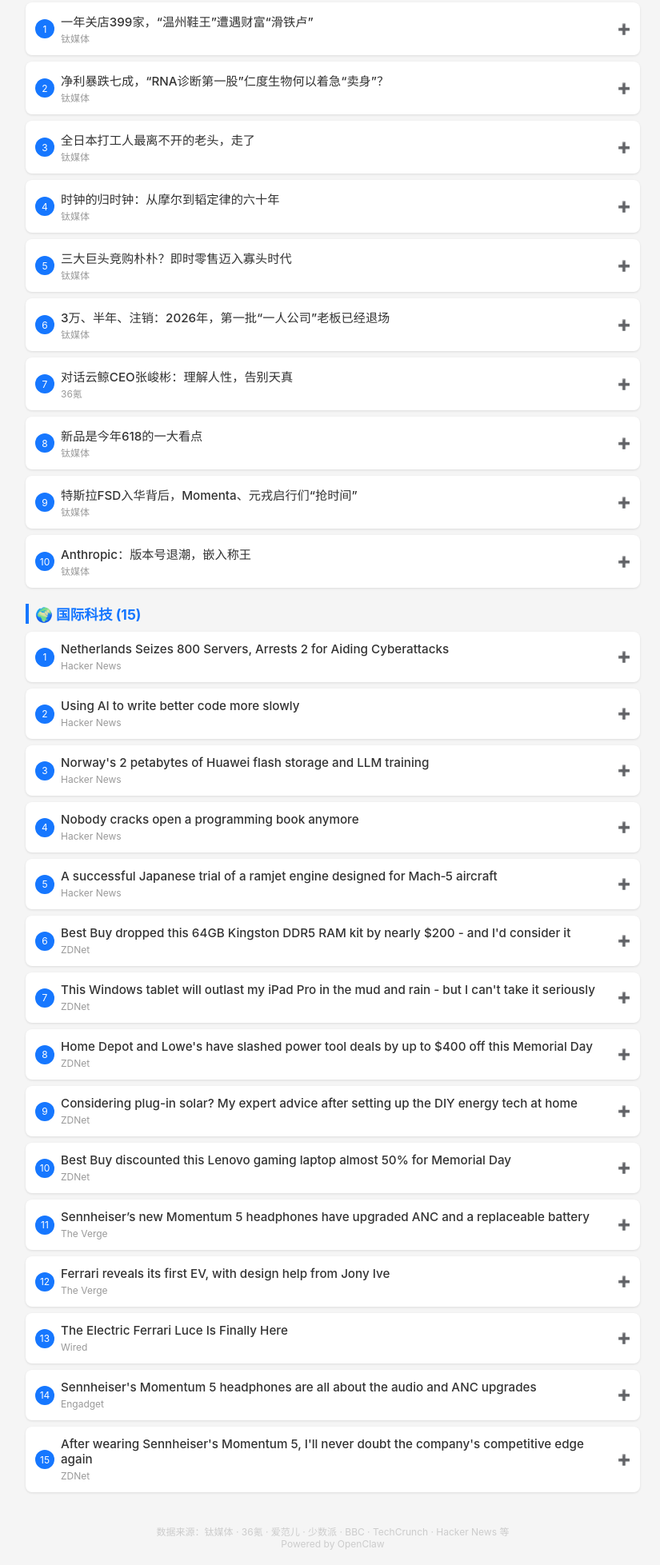
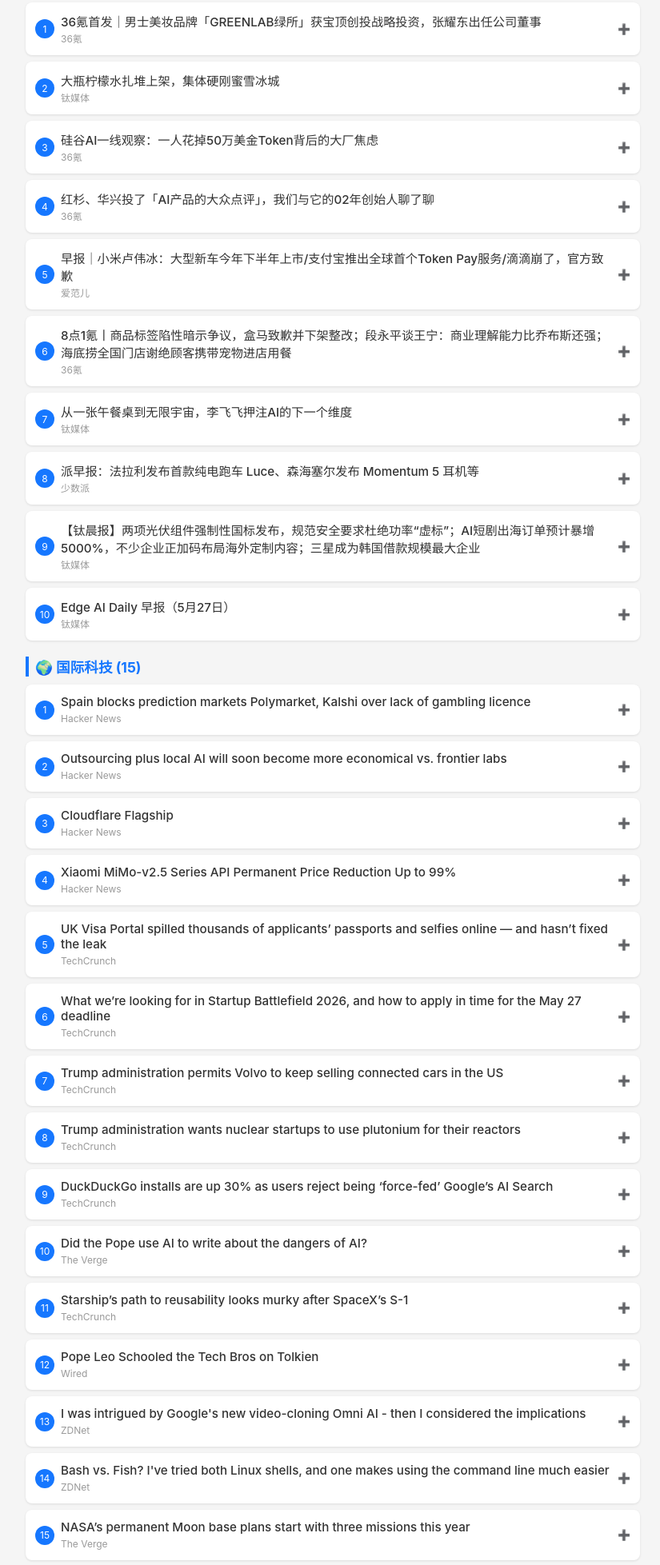
Before and after one commit to myhoze/daily-news, a plain HTML site: page index.html in a window 1280 px wide. Shown: the part 152-2109 px from the top of the page at 80% size, without its empty margins (224-1049 px from the left). Drawn offline with Linux system fonts and the light colour scheme.

Commit message:
update 2026-05-27

```diff
--- a/index.html
+++ b/index.html
@@ -3,7 +3,7 @@
 <head>
 <meta charset="UTF-8">
 <meta name="viewport" content="width=device-width, initial-scale=1.0">
-<title>每日新闻精选 - 2026年5月26日星期二</title>
+<title>每日新闻精选 - 2026年5月27日星期三</title>
 <style>
 *{margin:0;padding:0;box-sizing:border-box}
 body{font-family:-apple-system,BlinkMacSystemFont,"Segoe UI",Roboto,sans-serif;background:#f5f5f5;color:#333;max-width:800px;margin:0 auto;padding:16px}
@@ -26,7 +26,7 @@
 </head>
 <body>
 <h1>📰 每日新闻精选</h1>
-<p class="meta">2026年5月26日星期二 · 由 TecManager 🎯 自动生成</p>
+<p class="meta">2026年5月27日星期三 · 由 TecManager 🎯 自动生成</p>
 
 <h2>🇨🇳 国内科技 (10)</h2>
 
@@ -34,8 +34,8 @@
       <div class="card-header" onclick="this.parentElement.classList.toggle('open')">
         <span class="idx">1</span>
         <div class="card-title">
-          <a href="https://www.tmtpost.com/8001769.html" target="_blank">一年关店399家，“温州鞋王”遭遇财富“滑铁卢”</a>
-          <span class="source">钛媒体</span>
+          <a href="https://36kr.com/p/3825817310368385?f=rss" target="_blank">36氪首发｜男士美妆品牌「GREENLAB绿所」获宝顶创投战略投资，张耀东出任公司董事</a>
+          <span class="source">36氪</span>
         </div>
         <span class="toggle">➕</span>
       </div>
@@ -46,7 +46,7 @@
       <div class="card-header" onclick="this.parentElement.classList.toggle('open')">
         <span class="idx">2</span>
         <div class="card-title">
-          <a href="https://www.tmtpost.com/8001751.html" target="_blank">净利暴跌七成，“RNA诊断第一股”仁度生物何以着急“卖身”？</a>
+          <a href="https://www.tmtpost.com/8003742.html" target="_blank">大瓶柠檬水扎堆上架，集体硬刚蜜雪冰城</a>
           <span class="source">钛媒体</span>
         </div>
         <span class="toggle">➕</span>
@@ -58,8 +58,8 @@
       <div class="card-header" onclick="this.parentElement.classList.toggle('open')">
         <span class="idx">3</span>
         <div class="card-title">
-          <a href="https://www.tmtpost.com/8001743.html" target="_blank">全日本打工人最离不开的老头，走了</a>
-          <span class="source">钛媒体</span>
+          <a href="https://36kr.com/p/3826390617870984?f=rss" target="_blank">硅谷AI一线观察：一人花掉50万美金Token背后的大厂焦虑</a>
+          <span class="source">36氪</span>
         </div>
         <span class="toggle">➕</span>
       </div>
@@ -70,8 +70,8 @@
       <div class="card-header" onclick="this.parentElement.classList.toggle('open')">
         <span class="idx">4</span>
         <div class="card-title">
-          <a href="https://www.tmtpost.com/8001969.html" target="_blank">时钟的归时钟：从摩尔到韬定律的六十年</a>
-          <span class="source">钛媒体</span>
+          <a href="https://36kr.com/p/3826385821192841?f=rss" target="_blank">红杉、华兴投了「AI产品的大众点评」，我们与它的02年创始人聊了聊</a>
+          <span class="source">36氪</span>
         </div>
         <span class="toggle">➕</span>
       </div>
@@ -82,8 +82,8 @@
       <div class="card-header" onclick="this.parentElement.classList.toggle('open')">
         <span class="idx">5</span>
         <div class="card-title">
-          <a href="https://www.tmtpost.com/8001980.html" target="_blank">三大巨头竞购朴朴？即时零售迈入寡头时代</a>
-          <span class="source">钛媒体</span>
+          <a href="https://www.ifanr.com/1667026?utm_source=rss&utm_medium=rss&utm_campaign=" target="_blank">早报｜小米卢伟冰：大型新车今年下半年上市/支付宝推出全球首个Token Pay服务/滴滴崩了，官方致歉</a>
+          <span class="source">爱范儿</span>
         </div>
         <span class="toggle">➕</span>
       </div>
@@ -94,8 +94,8 @@
       <div class="card-header" onclick="this.parentElement.classList.toggle('open')">
         <span class="idx">6</span>
         <div class="card-title">
-          <a href="https://www.tmtpost.com/8002011.html" target="_blank">3万、半年、注销：2026年，第一批“一人公司”老板已经退场</a>
-          <span class="source">钛媒体</span>
+          <a href="https://36kr.com/p/3826779946930822?f=rss" target="_blank">8点1氪丨商品标签陷性暗示争议，盒马致歉并下架整改；段永平谈王宁：商业理解能力比乔布斯还强；海底捞全国门店谢绝顾客携带宠物进店用餐</a>
+          <span class="source">36氪</span>
         </div>
         <span class="toggle">➕</span>
       </div>
@@ -106,8 +106,8 @@
       <div class="card-header" onclick="this.parentElement.classList.toggle('open')">
         <span class="idx">7</span>
         <div class="card-title">
-          <a href="https://36kr.com/p/3824244844859525?f=rss" target="_blank">对话云鲸CEO张峻彬：理解人性，告别天真</a>
-          <span class="source">36氪</span>
+          <a href="https://www.tmtpost.com/8001563.html" target="_blank">从一张午餐桌到无限宇宙，李飞飞押注AI的下一个维度</a>
+          <span class="source">钛媒体</span>
         </div>
         <span class="toggle">➕</span>
       </div>
@@ -118,8 +118,8 @@
       <div class="card-header" onclick="this.parentElement.classList.toggle('open')">
         <span class="idx">8</span>
         <div class="card-title">
-          <a href="https://www.tmtpost.com/8001768.html" target="_blank">新品是今年618的一大看点</a>
-          <span class="source">钛媒体</span>
+          <a href="https://sspai.com/post/110297" target="_blank">派早报：法拉利发布首款纯电跑车 Luce、森海塞尔发布 Momentum 5 耳机等</a>
+          <span class="source">少数派</span>
         </div>
         <span class="toggle">➕</span>
       </div>
@@ -130,7 +130,7 @@
       <div class="card-header" onclick="this.parentElement.classList.toggle('open')">
         <span class="idx">9</span>
         <div class="card-title">
-          <a href="https://www.tmtpost.com/8001535.html" target="_blank">特斯拉FSD入华背后，Momenta、元戎启行们“抢时间”</a>
+          <a href="https://www.tmtpost.com/8003571.html" target="_blank">【钛晨报】两项光伏组件强制性国标发布，规范安全要求杜绝功率“虚标”；AI短剧出海订单预计暴增5000%，不少企业正加码布局海外定制内容；三星成为韩国借款规模最大企业</a>
           <span class="source">钛媒体</span>
         </div>
         <span class="toggle">➕</span>
@@ -142,7 +142,7 @@
       <div class="card-header" onclick="this.parentElement.classList.toggle('open')">
         <span class="idx">10</span>
         <div class="card-title">
-          <a href="https://www.tmtpost.com/8001748.html" target="_blank">Anthropic：版本号退潮，嵌入称王</a>
+          <a href="https://www.tmtpost.com/8003701.html" target="_blank">Edge AI Daily 早报（5月27日）</a>
           <span class="source">钛媒体</span>
         </div>
         <span class="toggle">➕</span>
@@ -156,7 +156,7 @@
       <div class="card-header" onclick="this.parentElement.classList.toggle('open')">
         <span class="idx">1</span>
         <div class="card-title">
-          <a href="https://krebsonsecurity.com/2026/05/netherlands-seizes-800-servers-arrests-2-for-aiding-cyberattacks/" target="_blank">Netherlands Seizes 800 Servers, Arrests 2 for Aiding Cyberattacks</a>
+          <a href="https://www.reuters.com/business/spain-blocks-prediction-markets-polymarket-kalshi-over-lack-gambling-licences-2026-05-26/" target="_blank">Spain blocks prediction markets Polymarket, Kalshi over lack of gambling licence</a>
           <span class="source">Hacker News</span>
         </div>
         <span class="toggle">➕</span>
@@ -168,7 +168,7 @@
       <div class="card-header" onclick="this.parentElement.classList.toggle('open')">
         <span class="idx">2</span>
         <div class="card-title">
-          <a href="https://nolanlawson.com/2026/05/25/using-ai-to-write-better-code-more-slowly/" target="_blank">Using AI to write better code more slowly</a>
+          <a href="https://www.signalbloom.ai/posts/outsourcing-plus-localai-will-soon-become-more-economical-vs-frontier-labs/" target="_blank">Outsourcing plus local AI will soon become more economical vs. frontier labs</a>
           <span class="source">Hacker News</span>
         </div>
         <span class="toggle">➕</span>
@@ -180,7 +180,7 @@
       <div class="card-header" onclick="this.parentElement.classList.toggle('open')">
         <span class="idx">3</span>
         <div class="card-title">
-          <a href="https://www.blocksandfiles.com/flash/2026/05/22/norways-2-petabytes-of-huawei-flash-storage-and-llm-training/5244910" target="_blank">Norway's 2 petabytes of Huawei flash storage and LLM training</a>
+          <a href="https://developers.cloudflare.com/flagship/" target="_blank">Cloudflare Flagship</a>
           <span class="source">Hacker News</span>
         </div>
         <span class="toggle">➕</span>
@@ -192,7 +192,7 @@
       <div class="card-header" onclick="this.parentElement.classList.toggle('open')">
         <span class="idx">4</span>
         <div class="card-title">
-          <a href="https://unix.foo/posts/nobody-cracks-open-a-programming-book/" target="_blank">Nobody cracks open a programming book anymore</a>
+          <a href="https://platform.xiaomimimo.com/docs/en-US/news/v2.5-price-update" target="_blank">Xiaomi MiMo-v2.5 Series API Permanent Price Reduction Up to 99%</a>
           <span class="source">Hacker News</span>
         </div>
         <span class="toggle">➕</span>
@@ -204,132 +204,132 @@
       <div class="card-header" onclick="this.parentElement.classList.toggle('open')">
         <span class="idx">5</span>
         <div class="card-title">
-          <a href="https://www.bgr.com/2178211/japan-hypersonic-engine-ramjet-2-hour-flights-to-us/" target="_blank">A successful Japanese trial of a ramjet engine designed for Mach‑5 aircraft</a>
-          <span class="source">Hacker News</span>
+          <a href="https://techcrunch.com/2026/05/26/uk-visa-portal-spilled-thousands-of-applicants-passports-and-selfies-online-and-hasnt-fixed-the-leak/" target="_blank">UK Visa Portal spilled thousands of applicants’ passports and selfies online — and hasn’t fixed the leak</a>
+          <span class="source">TechCrunch</span>
         </div>
         <span class="toggle">➕</span>
       </div>
-      <div class="card-body">点击标题查看详情</div>
+      <div class="card-body">The third-party website exposed applicants' sensitive documents as part of the U.K. visa application</div>
     </div>
 
     <div class="card">
       <div class="card-header" onclick="this.parentElement.classList.toggle('open')">
         <span class="idx">6</span>
         <div class="card-title">
-          <a href="https://www.zdnet.com/article/kingston-fury-beast-ddr5-ram-deal-memorial-day-2026/" target="_blank">Best Buy dropped this 64GB Kingston DDR5 RAM kit by nearly $200 - and I'd consider it</a>
-          <span class="source">ZDNet</span>
+          <a href="https://techcrunch.com/2026/05/26/what-were-looking-for-in-startup-battlefield-2026-and-how-to-apply-in-time-for-the-may-27-deadline/" target="_blank">What we’re looking for in Startup Battlefield 2026, and how to apply in time for the May 27 deadline</a>
+          <span class="source">TechCrunch</span>
         </div>
         <span class="toggle">➕</span>
       </div>
-      <div class="card-body">The AI-pocalypse might finally have an end in sight with an almost $200 discount on this 64GB Kingst</div>
+      <div class="card-body">Startup Battlefield applications are due tomorrow, so now's the time to put the finishing touches on</div>
     </div>
 
     <div class="card">
       <div class="card-header" onclick="this.parentElement.classList.toggle('open')">
         <span class="idx">7</span>
         <div class="card-title">
-          <a href="https://www.zdnet.com/article/getac-g14-windows-ai-tablet-review/" target="_blank">This Windows tablet will outlast my iPad Pro in the mud and rain - but I can't take it seriously</a>
-          <span class="source">ZDNet</span>
+          <a href="https://techcrunch.com/2026/05/26/trump-administration-permits-volvo-to-keep-selling-connected-cars-in-the-us/" target="_blank">Trump administration permits Volvo to keep selling connected cars in the US</a>
+          <span class="source">TechCrunch</span>
         </div>
         <span class="toggle">➕</span>
       </div>
-      <div class="card-body">The Getac G140 puts power in the hands of fire & rescue, automotive, and utility workers.</div>
+      <div class="card-body">Volvo, which is majority owned by China's Geely Holdings, said it can now move forward with its expa</div>
     </div>
 
     <div class="card">
       <div class="card-header" onclick="this.parentElement.classList.toggle('open')">
         <span class="idx">8</span>
         <div class="card-title">
-          <a href="https://www.zdnet.com/article/best-power-tool-deals-memorial-day-2026/" target="_blank">Home Depot and Lowe's have slashed power tool deals by up to $400 off this Memorial Day</a>
-          <span class="source">ZDNet</span>
+          <a href="https://techcrunch.com/2026/05/26/trump-administration-wants-nuclear-startups-to-use-plutonium-for-their-reactors/" target="_blank">Trump administration wants nuclear startups to use plutonium for their reactors</a>
+          <span class="source">TechCrunch</span>
         </div>
         <span class="toggle">➕</span>
       </div>
-      <div class="card-body">Save big on everything you need for DIY projects and home repairs with these Memorial Day deals on t</div>
+      <div class="card-body">The U.S. government is sitting on dozens of tons of weapons-grade plutonium. It's hoping startups ca</div>
     </div>
 
     <div class="card">
       <div class="card-header" onclick="this.parentElement.classList.toggle('open')">
         <span class="idx">9</span>
         <div class="card-title">
-          <a href="https://www.zdnet.com/article/switch-to-plug-in-solar-my-advice-on-diy-energy-tech/" target="_blank">Considering plug-in solar? My expert advice after setting up the DIY energy tech at home</a>
-          <span class="source">ZDNet</span>
+          <a href="https://techcrunch.com/2026/05/26/duckduckgo-installs-are-up-30-as-users-reject-being-force-fed-googles-ai-search/" target="_blank">DuckDuckGo installs are up 30% as users reject being ‘force-fed’ Google’s AI Search</a>
+          <span class="source">TechCrunch</span>
         </div>
         <span class="toggle">➕</span>
       </div>
-      <div class="card-body">Government regulations remain a major obstacle for this emerging solar technology. Here's where plug</div>
+      <div class="card-body">Google overhauled Search at I/O 2026, replacing blue links with AI agents. The backlash has been swi</div>
     </div>
 
     <div class="card">
       <div class="card-header" onclick="this.parentElement.classList.toggle('open')">
         <span class="idx">10</span>
         <div class="card-title">
-          <a href="https://www.zdnet.com/article/lenovo-legion-pro-5-deal-memorial-day-2026/" target="_blank">Best Buy discounted this Lenovo gaming laptop almost 50% for Memorial Day</a>
-          <span class="source">ZDNet</span>
+          <a href="https://www.theverge.com/ai-artificial-intelligence/937801/pope-leo-xiv-magnifica-humanitas-ai-pangram" target="_blank">Did the Pope use AI to write about the dangers of AI?</a>
+          <span class="source">The Verge</span>
         </div>
         <span class="toggle">➕</span>
       </div>
-      <div class="card-body">Upgrade your gaming laptop with the Lenovo Legion Pro 5, and save some serious cash in the process.</div>
+      <div class="card-body">It's possible that AI was used to write parts of Pope Leo XIV's latest encyclical about AI's impact </div>
     </div>
 
     <div class="card">
       <div class="card-header" onclick="this.parentElement.classList.toggle('open')">
         <span class="idx">11</span>
         <div class="card-title">
-          <a href="https://www.theverge.com/tech/936127/sennheiser-momentum-5-wireless-headphones-anc-lossless-bluetooth" target="_blank">Sennheiser’s new Momentum 5 headphones have upgraded ANC and a replaceable battery</a>
-          <span class="source">The Verge</span>
+          <a href="https://techcrunch.com/2026/05/26/starships-path-to-reusability-looks-murky-after-spacexs-s-1/" target="_blank">Starship’s path to reusability looks murky after SpaceX’s S-1</a>
+          <span class="source">TechCrunch</span>
         </div>
         <span class="toggle">➕</span>
       </div>
-      <div class="card-body">Sennheiser is sticking with the redesign it introduced with the Momentum 4 Wireless. | Image: Sennhe</div>
+      <div class="card-body">SpaceX's recent IPO and Starship rocket test flight delivered two big data points that offer a reali</div>
     </div>
 
     <div class="card">
       <div class="card-header" onclick="this.parentElement.classList.toggle('open')">
         <span class="idx">12</span>
         <div class="card-title">
-          <a href="https://www.theverge.com/transportation/937066/ferrari-luce-ev-jony-ive-marc-newson-lovefrom" target="_blank">Ferrari reveals its first EV, with design help from Jony Ive</a>
-          <span class="source">The Verge</span>
+          <a href="https://www.wired.com/story/pope-leo-schooled-the-tech-bros-on-tolkien/" target="_blank">Pope Leo Schooled the Tech Bros on Tolkien</a>
+          <span class="source">Wired</span>
         </div>
         <span class="toggle">➕</span>
       </div>
-      <div class="card-body">The Ferrari Luce will start at €550,000 in Italy, but US pricing hasn’t been announced. | Image: Fer</div>
+      <div class="card-body">The Holy Father referenced The Lord of the Rings in his encyclical about AI—an expert (if unintentio</div>
     </div>
 
     <div class="card">
       <div class="card-header" onclick="this.parentElement.classList.toggle('open')">
         <span class="idx">13</span>
         <div class="card-title">
-          <a href="https://www.wired.com/story/ferrari-luce-ev-is-finally-here/" target="_blank">The Electric Ferrari Luce Is Finally Here</a>
-          <span class="source">Wired</span>
+          <a href="https://www.zdnet.com/article/google-omni-ai-tool-video-gemini/" target="_blank">I was intrigued by Google's new video-cloning Omni AI - then I considered the implications</a>
+          <span class="source">ZDNet</span>
         </div>
         <span class="toggle">➕</span>
       </div>
-      <div class="card-body">The covers have come off the Ferrari Luce, the most anticipated EV ever. It completely breaks the It</div>
+      <div class="card-body">Google's Gemini Omni combines realism, avatars, style control, and natural-language editing in one A</div>
     </div>
 
     <div class="card">
       <div class="card-header" onclick="this.parentElement.classList.toggle('open')">
         <span class="idx">14</span>
         <div class="card-title">
-          <a href="https://www.engadget.com/2177988/sennheiser-momentum-5-headphones-are-all-about-the-audio-and-anc-upgrades/" target="_blank">Sennheiser's Momentum 5 headphones are all about the audio and ANC upgrades</a>
-          <span class="source">Engadget</span>
+          <a href="https://www.zdnet.com/article/bash-vs-fish-which-linux-shells-makes-using-the-command-line-easier/" target="_blank">Bash vs. Fish? I've tried both Linux shells, and one makes using the command line much easier</a>
+          <span class="source">ZDNet</span>
         </div>
         <span class="toggle">➕</span>
       </div>
-      <div class="card-body">Sennheiser's latest Momentum headphones offer key audio and ANC improvements, including Dolby Atmos </div>
+      <div class="card-body">Replacing your current Linux shell with something way more user-friendly is a lot easier than you th</div>
     </div>
 
     <div class="card">
       <div class="card-header" onclick="this.parentElement.classList.toggle('open')">
         <span class="idx">15</span>
         <div class="card-title">
-          <a href="https://www.zdnet.com/article/sennheiser-momentum-5-review/" target="_blank">After wearing Sennheiser's Momentum 5, I'll never doubt the company's competitive edge again</a>
-          <span class="source">ZDNet</span>
+          <a href="https://www.theverge.com/science/937775/nasa-moon-base-moonfall-updates" target="_blank">NASA&#8217;s permanent Moon base plans start with three missions this year</a>
+          <span class="source">The Verge</span>
         </div>
         <span class="toggle">➕</span>
       </div>
-      <div class="card-body">The Sennheiser Momentum 5 returns with several new features, but one major upgrade is what should ca</div>
+      <div class="card-body">On Tuesday, NASA announced several upcoming lunar missions to the Moon's South Pole region. These mi</div>
     </div>
 
 <div class="footer">数据来源：钛媒体 · 36氪 · 爱范儿 · 少数派 · BBC · TechCrunch · Hacker News 等<br>Powered by OpenClaw</div>
```
